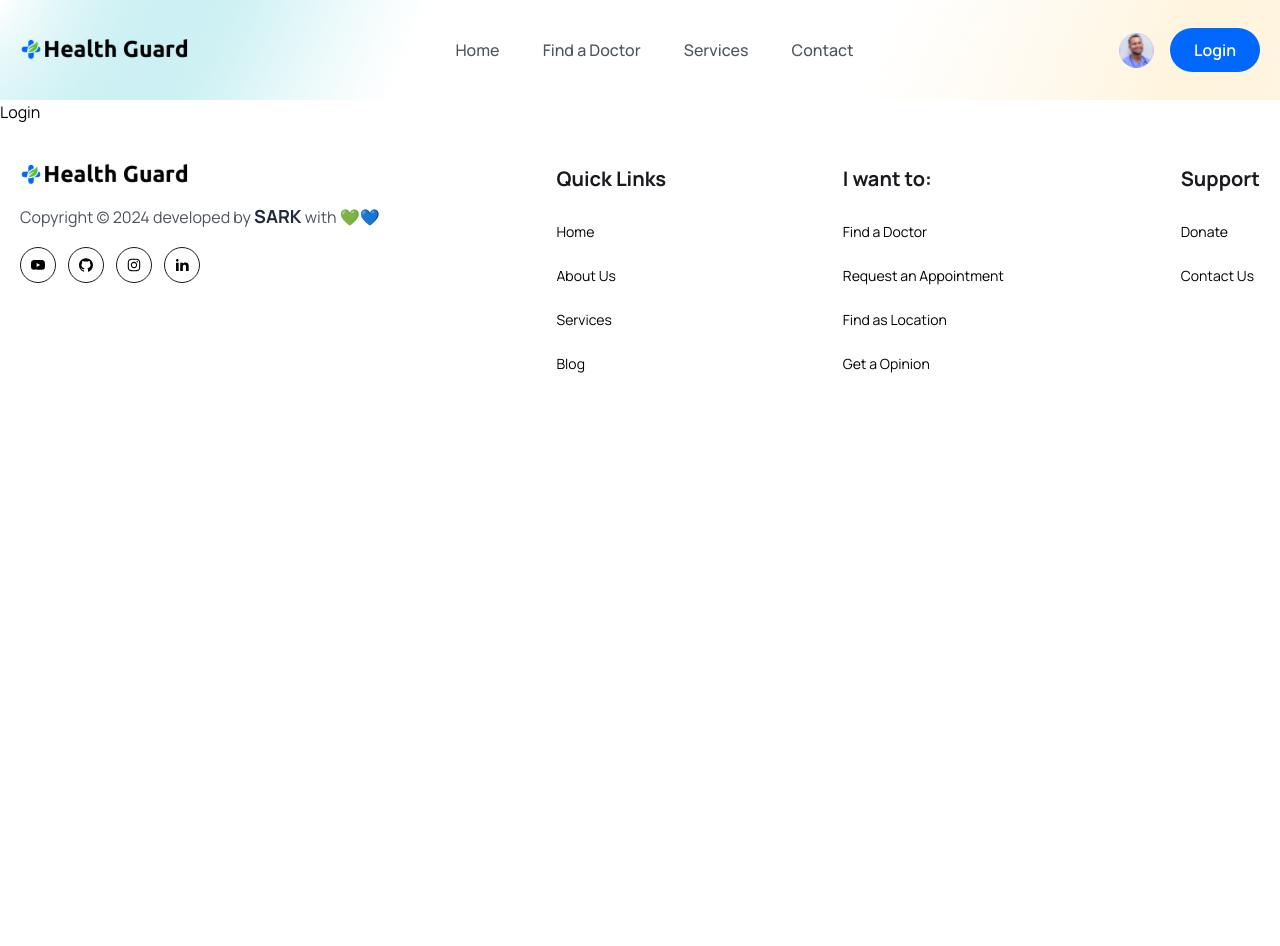
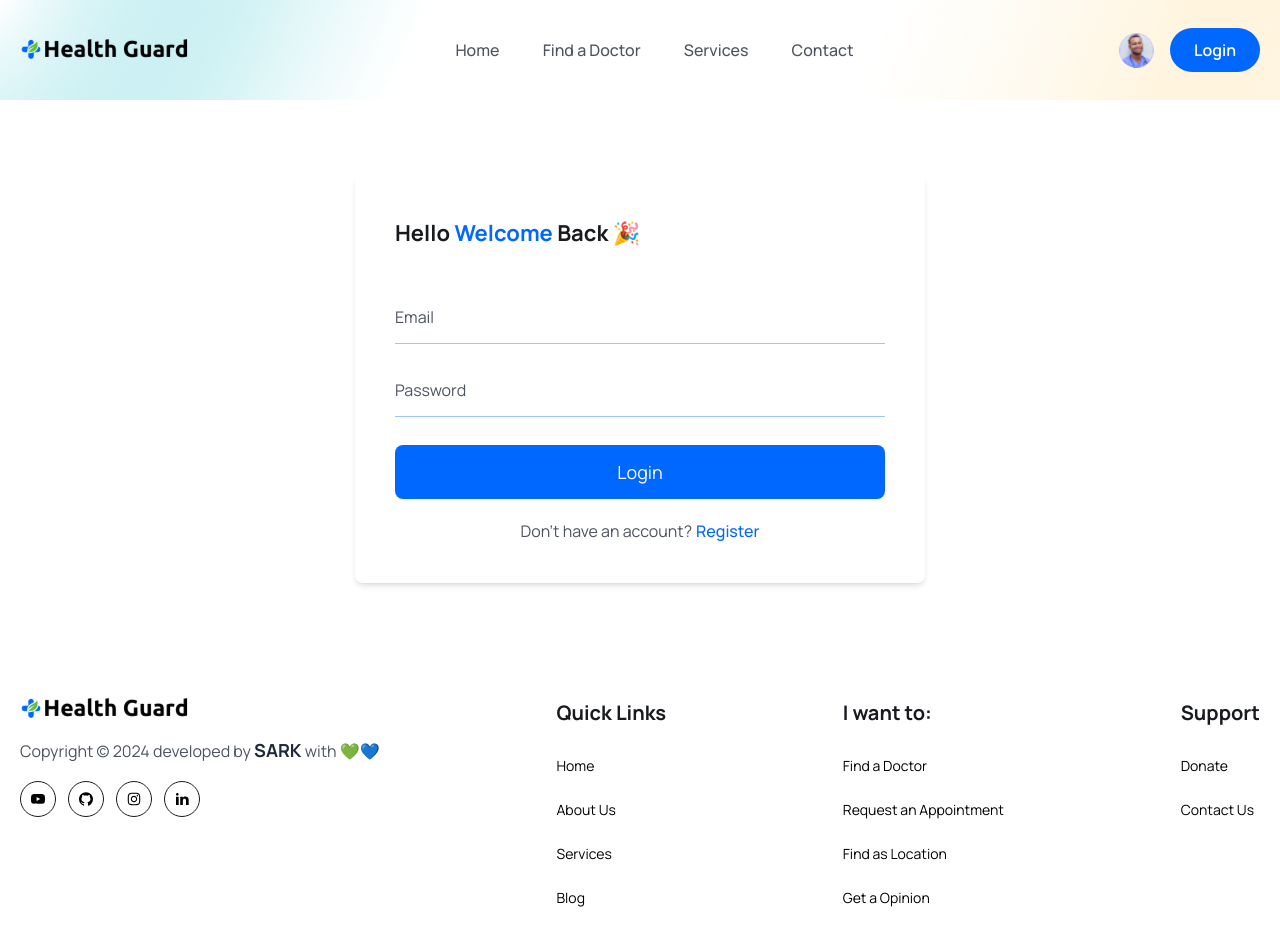
Before and after one commit to Sark-o07/HealthCare_Booking_Website, a React (Vite) app in the folder frontend/: page /login in a window 1280 px wide. Shown: the top 946 px of the page. Before the commit the page ends 800 px from the top, so only its background shows below. Built offline with nearby package versions, Linux system fonts and the light colour scheme.

Commit message:
feat: Update Login.jsx - modified the Login page to include a form element for collecting user credentials.

```diff
--- a/frontend/src/pages/Login.jsx
+++ b/frontend/src/pages/Login.jsx
@@ -1,7 +1,66 @@
-import React from 'react'
+import React, { useState } from 'react'
+import { Link } from 'react-router-dom'
 
 export const Login = () => {
+  const [formData, setFormData] = useState({
+    email: "",
+    password: ""
+  })
+
+  const handleInputchange = e => {
+    setFormData({...formData, [e.target.name]: e.target.value });
+  }
   return (
-    <div>Login</div>
+    <section className='px-5 lg:px-0'>
+      <div className="w-full max-w-[570px] mx-auto rounded-lg shadow-md md:p-10">
+        <h3 className='text-headingColor text-[22px] leading-9 font-bold mb-10'>
+          Hello <span className="text-primaryColor">Welcome</span> Back 🎉
+        </h3>
+
+        <form action="" className="py-4 md:py-0">
+          <div className="mb-5">
+            <input
+              type="email"
+              placeholder='Email'
+              name='email'
+              value={formData.email}
+              onChange={handleInputchange}
+              className='w-full py-3 border-b border-solid border-[#0066ff61]
+              focus:outline-none focus:border-b-primaryColor text-[16px] leading-7
+              text-headingColor placeholder:text-textColor cursor-pointer'
+              required
+            />
+          </div>
+
+          <div className="mb-5">
+            <input
+              type="password"
+              placeholder='Password'
+              name='password'
+              value={formData.password}
+              onChange={handleInputchange}
+              className='w-full py-3 border-b border-solid border-[#0066ff61]
+              focus:outline-none focus:border-b-primaryColor text-[16px] leading-7
+              text-headingColor placeholder:text-textColor cursor-pointer'
+              required
+            />
+          </div>
+
+          <div className="mt-7">
+            <button className="w-full bg-primaryColor text-white text-[18px] leading-[30px]
+            rounded-lg  py-3">
+              Login
+            </button>
+          </div>
+
+          <p className="mt-5 text-textColor text-center">
+            Don&apos;t have an account?
+             <Link to='/register' className='text-primaryColor font-medium ml-1'>
+              Register
+             </Link>
+          </p>
+        </form>
+      </div>
+    </section>
   )
 }
```
